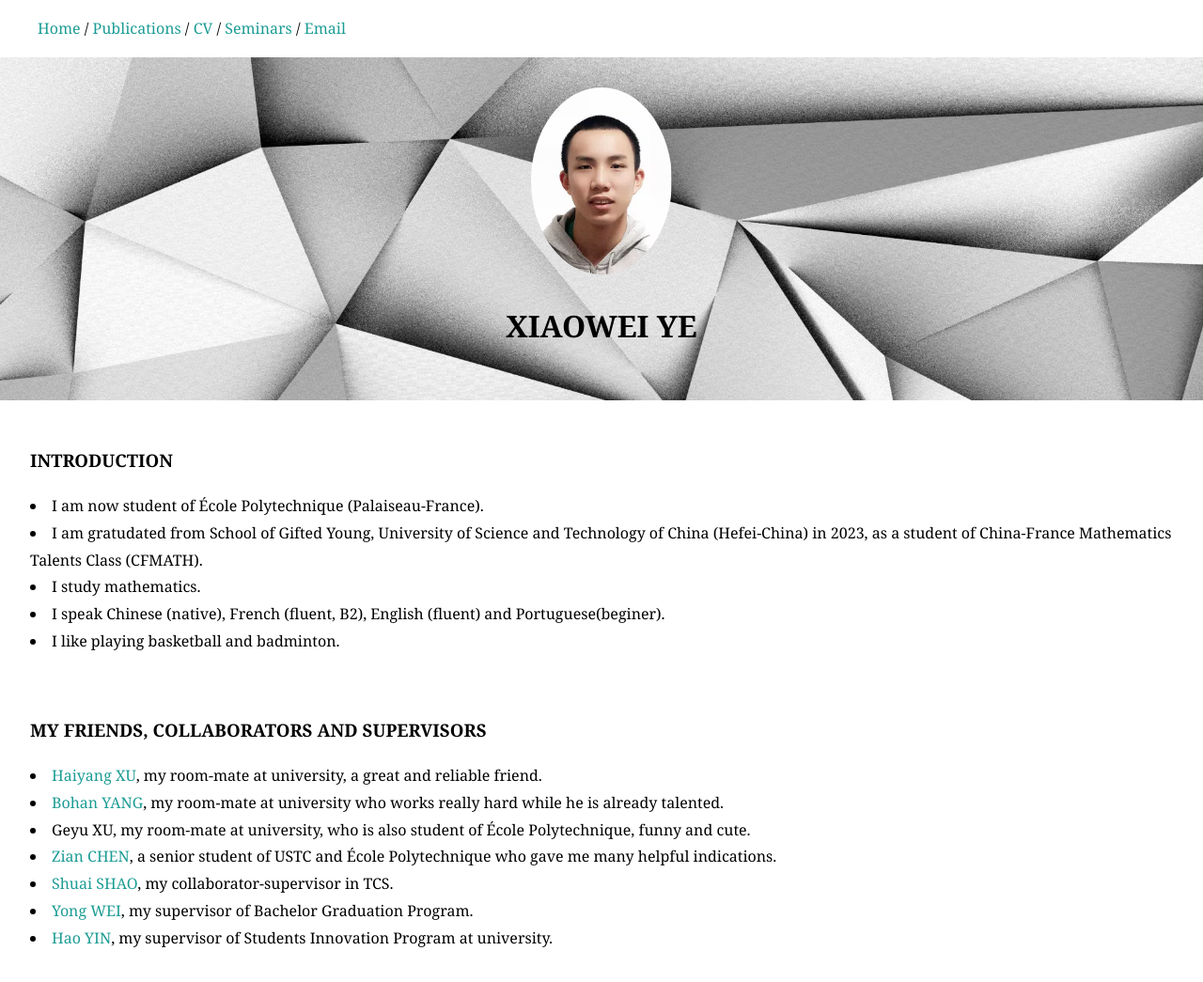
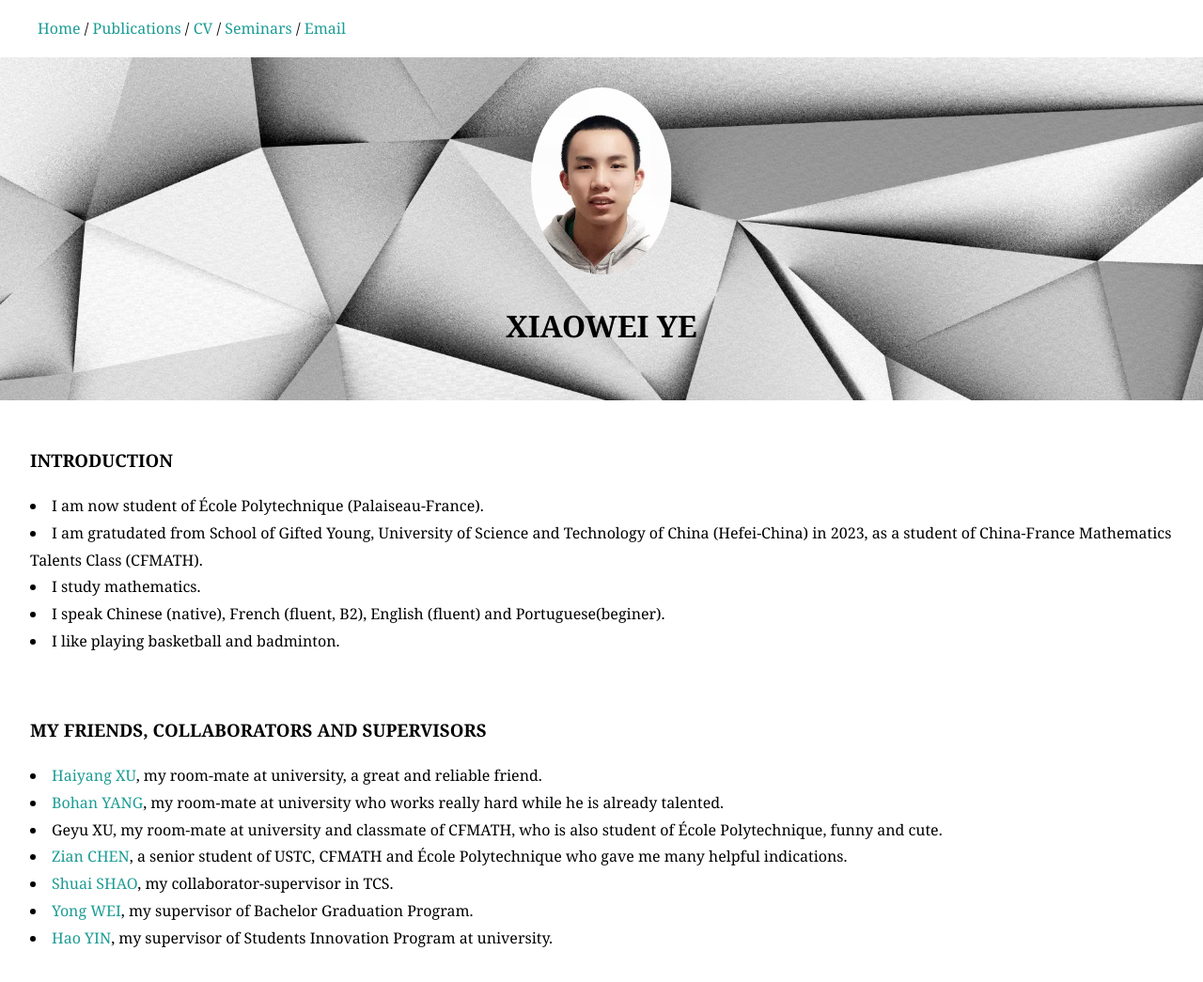
Before and after one commit to XiaoweiYEXavier/XiaoweiYEXavier.github.io, a Jekyll site: the page built from index.html, in a window 1280 px wide. Shown: the whole page at 94% size. Built offline with Jekyll 4.4.1, drawn with Linux system fonts in a browser that asks for light colours; some web fonts are replaced.

Commit message:
Update index.html

```diff
--- a/index.html
+++ b/index.html
@@ -24,8 +24,8 @@
 		<u1>
             <li><a href="https://xxuhaiyang.github.io/">Haiyang XU</a>, my room-mate at university, a great and reliable friend.  </li>
             <li><a href="https://starkerfirst.github.io/">Bohan YANG</a>, my room-mate at university who works really hard while he is already talented.  </li>
-	    <li>Geyu XU, my room-mate at university, who is also student of École Polytechnique, funny and cute.  </li>
-	    <li><a href="https://zian-chen.github.io/">Zian CHEN</a>, a senior student of USTC and École Polytechnique who gave me many helpful indications.  </li>
+	    <li>Geyu XU, my room-mate at university and classmate of CFMATH, who is also student of École Polytechnique, funny and cute.  </li>
+	    <li><a href="https://zian-chen.github.io/">Zian CHEN</a>, a senior student of USTC, CFMATH and École Polytechnique who gave me many helpful indications.  </li>
             <li><a href="http://staff.ustc.edu.cn/~wwwucuc/">Shuai SHAO</a>, my collaborator-supervisor in TCS.  </li>
 	    <li><a href="https://faculty.ustc.edu.cn/weiyong/">Yong WEI</a>, my supervisor of Bachelor Graduation Program.  </li>
             <li><a href="http://staff.ustc.edu.cn/~haoyin/">Hao YIN</a>, my supervisor of Students Innovation Program at university. </li>
```
